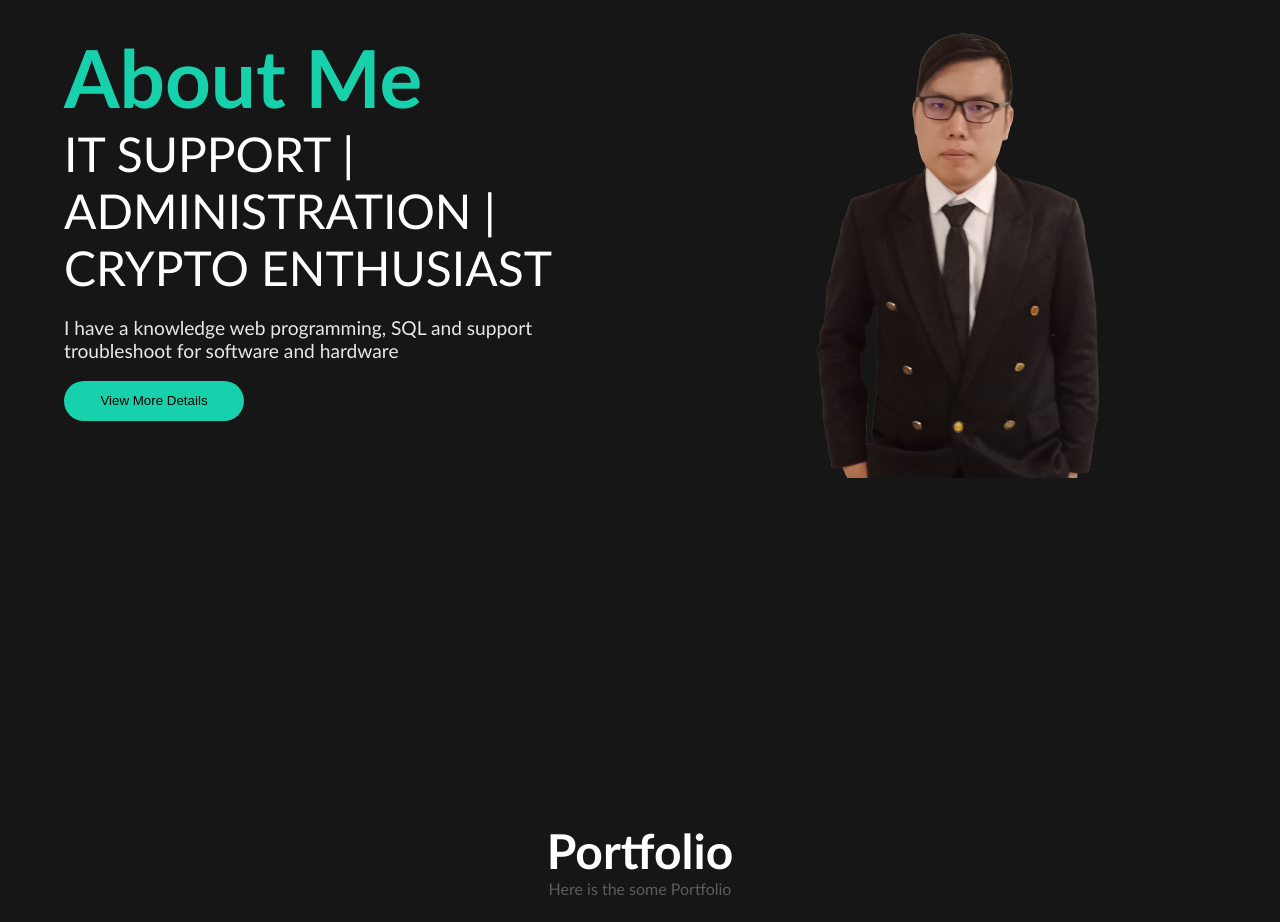
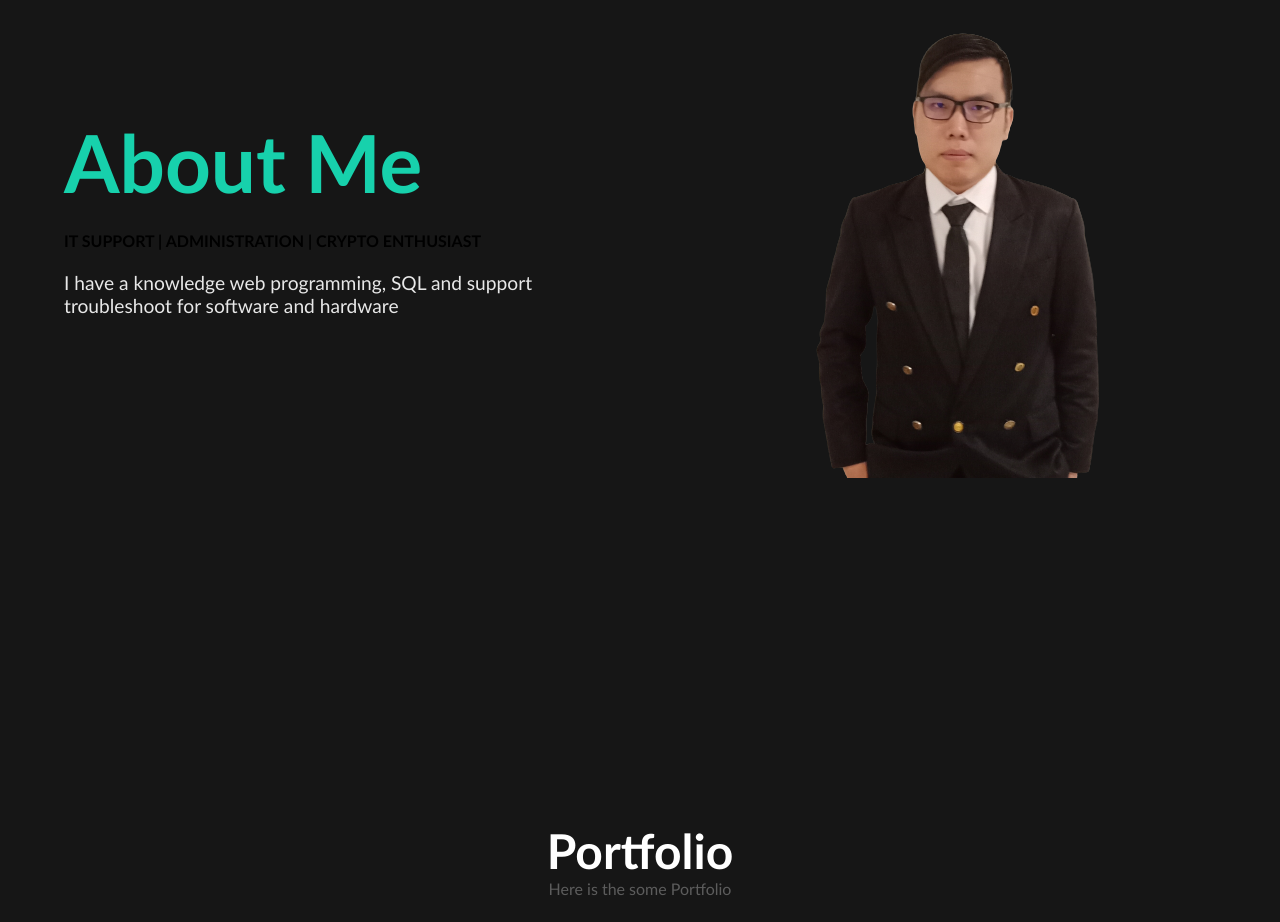
Before and after one commit to djamaludinwijaya/djamaludinwijaya.github.io, a plain HTML site: page index.html in a window 1280 px wide. Shown: the part 1000-1922 px from the top of the page. Drawn offline with Linux system fonts and the light colour scheme.

Commit message:
Update Deskripsi dan CV 1.2

```diff
--- a/index.html
+++ b/index.html
@@ -3,7 +3,7 @@
 
 <head>
 	<meta charset="utf-8">
-	<title>Portfolio Djamaludin</title>
+	<title>Portfolio Djamaludin S.Kom</title>
 	<meta http-equiv="X-UA-Compatible" content="IE-edge">
 	<meta name="viewport" content="width=device-width, initial-scale=1.0">
 	<!--title-icon--------->
@@ -60,9 +60,8 @@
 		<!--text---------------------->
 		<div class="about-text">
 			<h1>About Me</h1>
-			<h2>IT SUPPORT | ADMINISTRATION | CRYPTO ENTHUSIAST</h2>
+			<h4>IT SUPPORT | ADMINISTRATION | CRYPTO ENTHUSIAST</h4>
 			<p>I have a knowledge web programming, SQL and support troubleshoot for software and hardware</p>
-			<button>View More Details</button>
 		</div>
 		<!--about-model----------------->
 		<div class="about-model">
```
